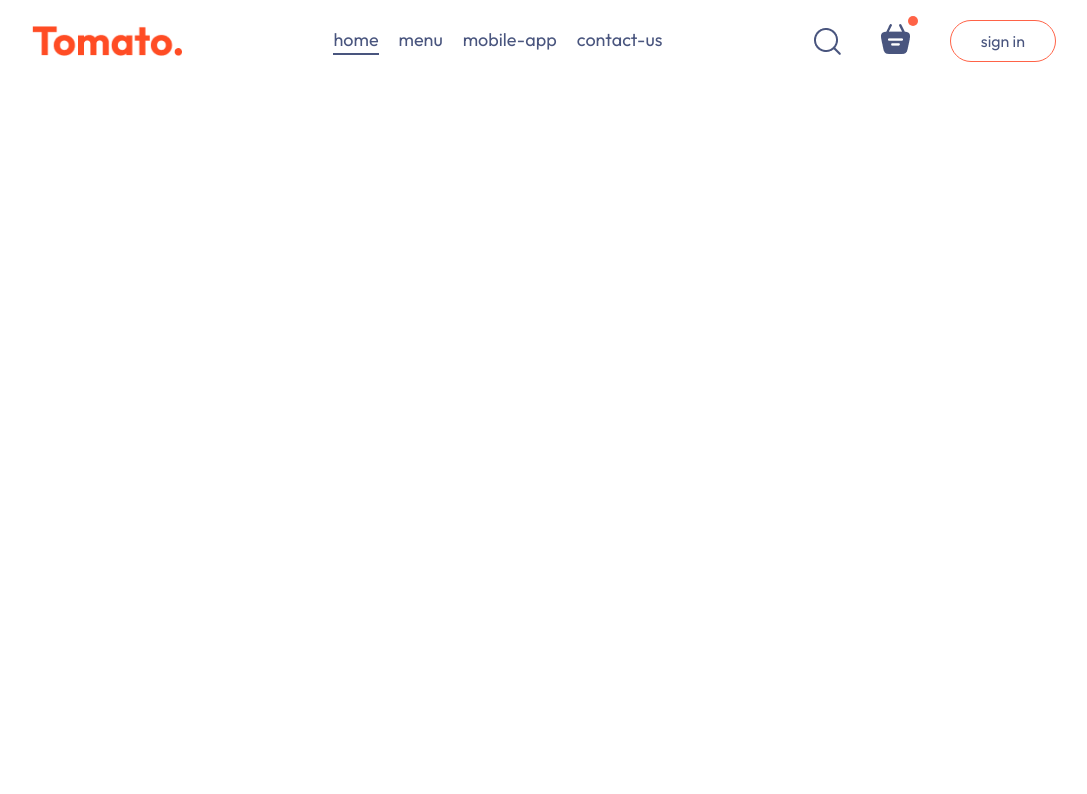
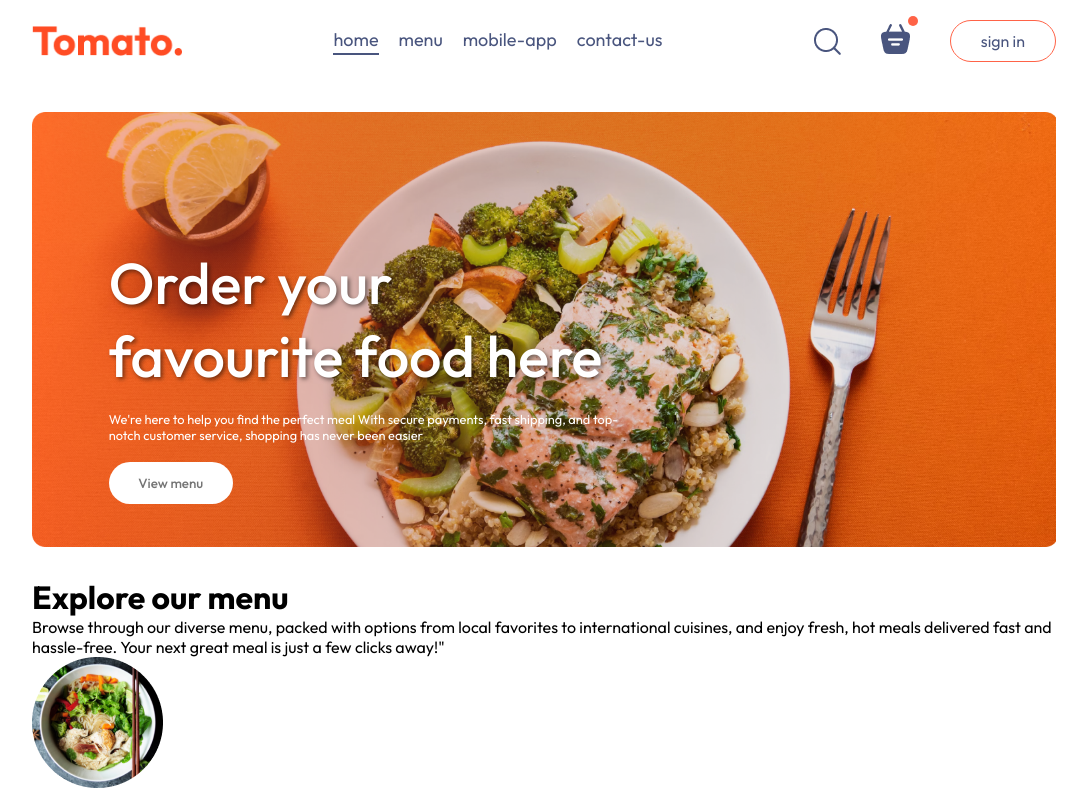
Before and after one commit to Abhaysprasobh/Food-Delivery, a React (Vite) app in the folder frontend/: page / in a window 1280 px wide. Shown: the top 794 px of the page, without its empty margins (96-1183 px from the left). Built offline with nearby package versions, Linux system fonts and the light colour scheme.

Commit message:
added header

```diff
--- a/frontend/src/App.jsx
+++ b/frontend/src/App.jsx
@@ -1,10 +1,19 @@
 import React from 'react'
 import Navbar from "./components/Navbar/Navbar"
+import { Route, Routes } from 'react-router-dom'
+import Home from './pages/Home/Home'
+import Cart from './pages/Cart/Cart'
+import PlaceOrder from './pages/PlaceOrder/PlaceOrder'
 
 const App = () => {
   return (
     <div className='app'>
       <Navbar/>
+      <Routes>
+        <Route path ="/" element = {<Home/>} />
+        <Route path ="/cart" element = {<Cart/>} />
+        <Route path ="/order" element = {<PlaceOrder/>} />
+      </Routes>
     </div>
   )
 }
--- /dev/null
+++ b/frontend/src/components/ExploreMenu/ExploreMenu.jsx
@@ -0,0 +1,24 @@
+import React from 'react'
+import './ExploreMenu.css'
+import { menu_list } from '../../assets/assets'
+
+const ExploreMenu = () => {
+  return (
+    <div className='explore-menu' id='explore-menu'>
+        <h1>Explore our menu</h1>
+        <p className='explore-menu-text'>Browse through our diverse menu, packed with options from local favorites to international cuisines, and enjoy fresh, hot meals delivered fast and hassle-free. Your next great meal is just a few clicks away!"</p>
+        <div className="explore-menu-list">
+            {menu_list.map((item,index) => {
+                return(
+                    <div className="explore-menu-list-item">
+                        <img src={item.menu_image} alt="" />
+                        <p>{item.menu_name}</p>
+                    </div>
+                )
+            })}
+        </div>
+    </div>
+  )
+}
+
+export default ExploreMenu
--- /dev/null
+++ b/frontend/src/components/Header/Header.css
@@ -0,0 +1,42 @@
+.header{
+    height: 34vw;
+    margin: 30px auto;
+    background: url('/header_img.png') no-repeat;
+    background-size: cover;
+    position: relative;
+}
+
+.header-contents{
+    position:absolute;
+    display: flex;
+    flex-direction: column;
+    align-items: start;
+    gap:1.5vw;
+    max-width: 50%;
+    bottom: 10%;
+    left: 6vw;
+    animation: fadeIn 3s;
+}
+
+.header-contents h2{
+    font-size: max(4.5vw,25px);
+    color: white;
+    font-weight: 500;
+    text-shadow: 2px 2px 4px rgba(0, 0, 0, 0.5);
+}
+
+.header-contents p{
+    color: white;
+    font-size: 1vw;
+}
+
+.header-contents button{
+    bottom: none;
+    color: #747474;
+    font-weight: 500;
+    padding: 1vw 2.3vw;
+    background-color: white;
+    font-size: 1vw 30px;
+    border-radius: 50px;
+    border: none;
+}
--- /dev/null
+++ b/frontend/src/components/Header/Header.jsx
@@ -0,0 +1,17 @@
+import React from 'react'
+import './Header.css'
+
+const Header = () => {
+  return (
+    <div className='header'>
+        <div className='header-contents'>
+            <h2>Order your favourite food here</h2>
+            <p>We're here to help you find the perfect meal With secure payments, fast shipping, and top-notch customer service, shopping has never been easier</p>
+            <button>View menu</button>
+        </div>
+
+    </div>
+  )
+}
+
+export default Header
--- a/frontend/src/index.css
+++ b/frontend/src/index.css
@@ -7,14 +7,26 @@
   box-sizing: border-box;
   font-family: Outfit;
 }
+
 body{
   min-height: 100vh;
 }
+
 a{
   text-decoration: none;
   color: inherit;
 }
+
 .app{
   width: 80%;
   margin: auto;
 }
+
+@keyframes fadeIn{
+0%{
+  opacity: 0;
+}
+100%{
+  opacity: 1;
+}
+}
--- a/frontend/src/main.jsx
+++ b/frontend/src/main.jsx
@@ -1,10 +1,11 @@
-import { StrictMode } from 'react'
-import { createRoot } from 'react-dom/client'
+import React from 'react'
+import ReactDOM from 'react-dom/client'
 import App from './App.jsx'
 import './index.css'
+import { BrowserRouter } from 'react-router-dom'
 
-createRoot(document.getElementById('root')).render(
-  <StrictMode>
-    <App />
-  </StrictMode>,
+ReactDOM.createRoot(document.getElementById('root')).render(
+  <BrowserRouter>
+      <App />
+  </BrowserRouter>
 )
--- a/frontend/src/pages/Home/Home.jsx
+++ b/frontend/src/pages/Home/Home.jsx
@@ -1,11 +1,13 @@
 import React from 'react'
 import './Home.css'
-import { assets } from '../../assets/assets'
+import Header from '../../components/Header/Header'
+import ExploreMenu from '../../components/ExploreMenu/ExploreMenu'
 
 const Home = () => {
   return (
     <div>
-
+      <Header/>
+      <ExploreMenu/>
     </div>
   )
 }
```
Also changed, not shown: frontend/public/header_img.png (added), frontend/src/components/ExploreMenu/ExploreMenu.css (added).
